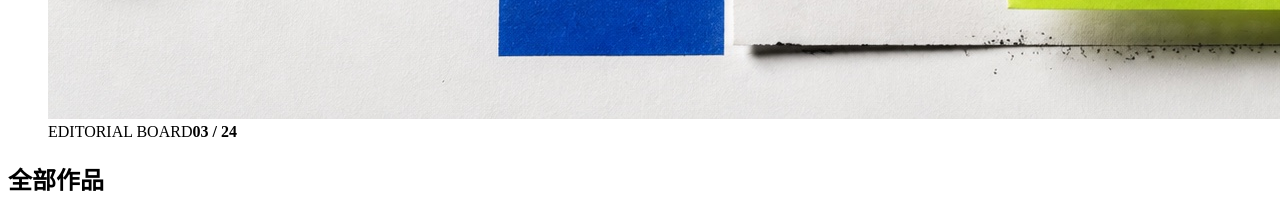
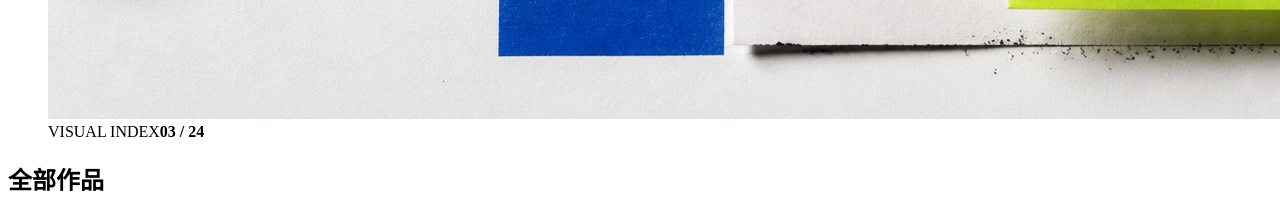
Before and after one commit to Saying6666/jiayin-yu-portfolio, a React (Vite) app: page / in a window 1280 px wide. Shown: the part 2080-2293 px from the top of the page. Built offline with nearby package versions, Linux system fonts and the light colour scheme; the HTML template or start-up script is replaced by a standard one.

Commit message:
Remove legacy hero caption label

```diff
--- a/src/components/VisibilitySignal.tsx
+++ b/src/components/VisibilitySignal.tsx
@@ -41,7 +41,7 @@ export function VisibilitySignal() {
             alt="纸张、印刷定位线与胶片编排的编辑台视觉"
           />
           <figcaption>
-            <span>EDITORIAL BOARD</span>
+            <span>VISUAL INDEX</span>
             <b>03 / 24</b>
           </figcaption>
         </figure>
```
